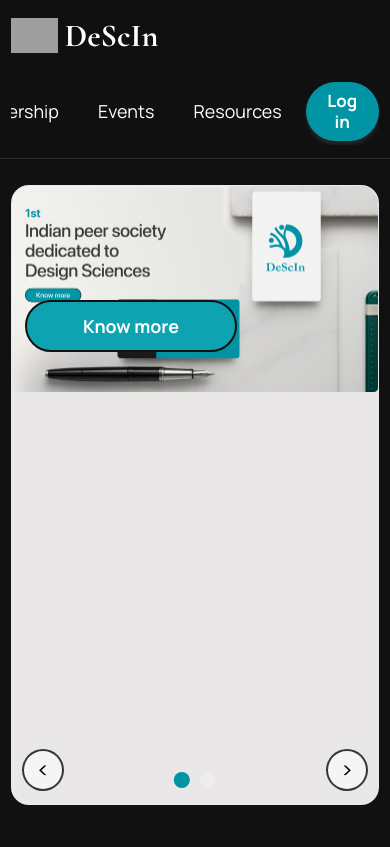
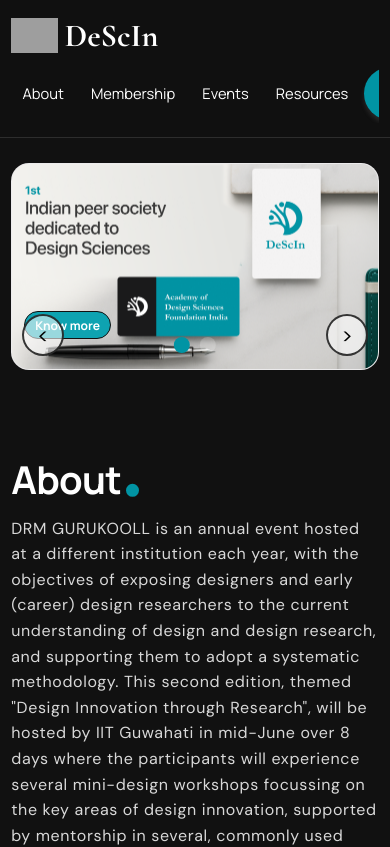
Before and after one commit to SujJR/DescIn-Website, a Next.js app: page / in a window 390 px wide. Shown: the top 847 px of the page. Built offline with nearby package versions, Linux system fonts and the light colour scheme; grey boxes are pictures that could not be loaded.

Commit message:
Fix image view

```diff
--- a/src/app/page.module.css
+++ b/src/app/page.module.css
@@ -76,6 +76,7 @@
   line-height: 1.2;
   border-radius: 999px;
   transition: background-color 0.2s ease;
+  white-space: nowrap;
 }
 
 .loginButton {
@@ -100,7 +101,6 @@
 .heroCard {
   position: relative;
   aspect-ratio: 1365 / 768;
-  min-height: auto;
   border-radius: 18px;
   overflow: hidden;
   background: #e9e7e8;
@@ -124,6 +124,15 @@
   width: 100%;
   height: 100%;
   object-fit: cover;
+  object-position: center center;
+}
+
+.slideImageKnowMore {
+  object-position: center center;
+}
+
+.slideImageRegister {
+  object-position: center center;
 }
 
 .slideCta {
@@ -135,6 +144,7 @@
   font-family: var(--font-display), sans-serif;
   font-weight: 700;
   z-index: 4;
+  white-space: nowrap;
 }
 
 .slideCtaKnowMore {
@@ -149,8 +159,8 @@
 }
 
 .slideCtaRegister {
-  left: 3.4%;
-  top: 49.4%;
+  left: 3.2%;
+  top: 49.6%;
   min-width: 245px;
   min-height: 56px;
   border: 2px solid #d2d2d2;
@@ -527,6 +537,7 @@
   display: flex;
   overflow-x: auto;
   scroll-behavior: smooth;
+  scroll-snap-type: x proximity;
   scrollbar-width: none;
   gap: 1rem;
   padding: 1rem 0 1.3rem;
@@ -571,6 +582,7 @@
   overflow: hidden;
   background: var(--color-primary);
   cursor: pointer;
+  scroll-snap-align: start;
 }
 
 .memberModalOverlay {
@@ -647,6 +659,7 @@
   font-family: var(--font-body), sans-serif;
   font-size: clamp(1.12rem, 1.7vw, 2.2rem);
   line-height: 1.55;
+  word-break: break-word;
 }
 
 .memberPhoto {
@@ -1063,6 +1076,24 @@
 }
 
 @media (max-width: 1220px) {
+  .headerInner {
+    align-items: flex-start;
+    flex-direction: column;
+    gap: 0.7rem;
+  }
+
+  .siteNav {
+    width: 100%;
+    flex-wrap: nowrap;
+    justify-content: flex-start;
+    overflow-x: auto;
+    padding-bottom: 0.2rem;
+  }
+
+  .band {
+    padding: clamp(2.2rem, 5.4vw, 4.5rem) 0;
+  }
+
   .chapterGrid,
   .benefitGrid,
   .principleGrid,
@@ -1079,9 +1110,45 @@
   }
 }
 
+@media (max-width: 1220px) and (min-width: 981px) {
+  .slideArrowLeft,
+  .slideArrowRight {
+    width: 46px;
+    height: 46px;
+    font-size: 1.35rem;
+  }
+
+  .heroDot {
+    width: 13px;
+    height: 13px;
+  }
+
+  .heroDots {
+    gap: 0.55rem;
+    bottom: 0.9rem;
+  }
+}
+
 @media (max-width: 980px) {
   .container {
     width: min(1408px, calc(100% - 2.2rem));
+  }
+
+  .band {
+    padding: clamp(2rem, 5vw, 3.6rem) 0;
+  }
+
+  .sectionTitle {
+    line-height: 1;
+  }
+
+  .siteNav {
+    gap: 0.35rem;
+  }
+
+  .navLink {
+    font-size: 1rem;
+    padding: 0.45rem 0.78rem;
   }
 
   .heroBrandPanel {
@@ -1093,20 +1160,39 @@
     grid-template-columns: 120px minmax(0, 1fr);
   }
 
+  .heroCard {
+    aspect-ratio: 1365 / 768;
+  }
+
+  .heroSlide {
+    min-height: 100%;
+  }
+
+  .slideImageKnowMore {
+    object-position: center center;
+  }
+
+  .slideImageRegister {
+    object-position: center center;
+  }
+
+  .slideCta {
+    min-width: auto;
+    min-height: auto;
+    border-width: 1.6px;
+    padding: clamp(0.4rem, 0.95vw, 0.55rem) clamp(0.9rem, 2vw, 1.2rem);
+  }
+
   .slideCtaKnowMore {
-    left: 3.5%;
-    top: 55.2%;
-    min-width: 212px;
-    min-height: 52px;
-    font-size: 1.12rem;
+    left: 3.2%;
+    top: 74.2%;
+    font-size: clamp(0.88rem, 1.55vw, 0.98rem);
   }
 
   .slideCtaRegister {
-    left: 3.5%;
-    top: 72.1%;
-    min-width: 186px;
-    min-height: 46px;
-    font-size: 1rem;
+    left: 3.2%;
+    top: 74.2%;
+    font-size: clamp(0.84rem, 1.4vw, 0.94rem);
   }
 
   .heroBrandMark img {
@@ -1152,6 +1238,31 @@
   .memberCard {
     flex-basis: calc((100% - 1rem) / 1.8);
   }
+
+  .councilSliderWrap {
+    grid-template-columns: 1fr;
+    gap: 0.7rem;
+  }
+
+  .sliderArrow {
+    width: 40px;
+    height: 40px;
+  }
+
+  .councilSliderWrap > .sliderArrow:first-child {
+    order: 2;
+    justify-self: start;
+  }
+
+  .councilSliderWrap > .memberStrip {
+    order: 1;
+  }
+
+  .councilSliderWrap > .sliderArrow:last-child {
+    order: 3;
+    justify-self: end;
+    margin-top: -2.6rem;
+  }
 }
 
 @media (max-width: 680px) {
@@ -1159,25 +1270,43 @@
     width: min(1408px, calc(100% - 1.4rem));
   }
 
-  .siteHeader {
-    position: static;
+  .band {
+    padding: 1.7rem 0;
   }
 
   .headerInner {
-    align-items: flex-start;
-    flex-direction: column;
+    gap: 0.6rem;
   }
 
   .siteNav {
-    width: 100%;
-    overflow-x: auto;
-    flex-wrap: nowrap;
+    gap: 0.3rem;
     padding-bottom: 0.2rem;
   }
 
+  .navLink {
+    font-size: 0.92rem;
+    padding: 0.42rem 0.7rem;
+  }
+
+  .loginButton {
+    font-size: 0.94rem;
+    padding: 0.52rem 1rem;
+  }
+
   .heroCard {
-    min-height: 620px;
-    aspect-ratio: auto;
+    aspect-ratio: 1365 / 768;
+  }
+
+  .heroSlide {
+    min-height: 100%;
+  }
+
+  .slideImageKnowMore {
+    object-position: center center;
+  }
+
+  .slideImageRegister {
+    object-position: center center;
   }
 
   .heroHeading {
@@ -1209,6 +1338,22 @@
     transform: none;
   }
 
+  .slideCtaKnowMore {
+    left: 3.2%;
+    top: 72.6%;
+    font-size: clamp(0.78rem, 2.2vw, 0.88rem);
+    padding: clamp(0.34rem, 1vw, 0.42rem) clamp(0.78rem, 2.2vw, 0.92rem);
+    border-width: 1.4px;
+  }
+
+  .slideCtaRegister {
+    left: 3.2%;
+    top: 72.6%;
+    font-size: clamp(0.76rem, 2.05vw, 0.86rem);
+    padding: clamp(0.34rem, 1vw, 0.42rem) clamp(0.78rem, 2.2vw, 0.92rem);
+    border-width: 1.4px;
+  }
+
   .slideArrowLeft {
     left: 0.6rem;
   }
@@ -1225,7 +1370,17 @@
   }
 
   .memberCard {
-    flex-basis: calc(100% - 4rem);
+    flex-basis: calc(100% - 2rem);
+  }
+
+  .sliderArrow {
+    width: 36px;
+    height: 36px;
+    font-size: 1rem;
+  }
+
+  .councilSliderWrap > .sliderArrow:last-child {
+    margin-top: -2.2rem;
   }
 
   .membershipRow {
@@ -1237,3 +1392,20 @@
     min-height: 86px;
   }
 }
+
+@media (max-width: 480px) {
+  .slideCta {
+    border-width: 1.2px;
+    padding: clamp(0.28rem, 0.9vw, 0.35rem) clamp(0.64rem, 1.7vw, 0.78rem);
+  }
+
+  .slideCtaKnowMore {
+    top: 71.8%;
+    font-size: clamp(0.68rem, 3.1vw, 0.76rem);
+  }
+
+  .slideCtaRegister {
+    top: 71.8%;
+    font-size: clamp(0.66rem, 2.9vw, 0.74rem);
+  }
+}
--- a/src/app/page.tsx
+++ b/src/app/page.tsx
@@ -93,6 +93,7 @@ const heroSlides = [
   {
     image: "/slides/hero-slide-1.png",
     alt: "DeScIn hero intro",
+    imageClassName: "slideImageKnowMore",
     ctaLabel: "Know more",
     ctaHref: "#about",
     ctaClassName: "slideCtaKnowMore",
@@ -100,6 +101,7 @@ const heroSlides = [
   {
     image: "/slides/hero-slide-2.png",
     alt: "Indian Winter School on Design Research",
+    imageClassName: "slideImageRegister",
     ctaLabel: "Register Here",
     ctaHref: "#events",
     ctaClassName: "slideCtaRegister",
@@ -420,7 +422,11 @@ export default function Home() {
               >
                 {heroSlides.map((slide) => (
                   <div className={styles.heroSlide} key={slide.image}>
-                    <img src={slide.image} alt={slide.alt} className={styles.heroSlideImage} />
+                    <img
+                      src={slide.image}
+                      alt={slide.alt}
+                      className={`${styles.heroSlideImage} ${styles[slide.imageClassName as keyof typeof styles]}`}
+                    />
                     <a
                       href={slide.ctaHref}
                       className={`${styles.slideCta} ${styles[slide.ctaClassName as keyof typeof styles]}`}
```
Also changed, not shown: public/slides/hero-slide-1.png, public/slides/hero-slide-2.png.
